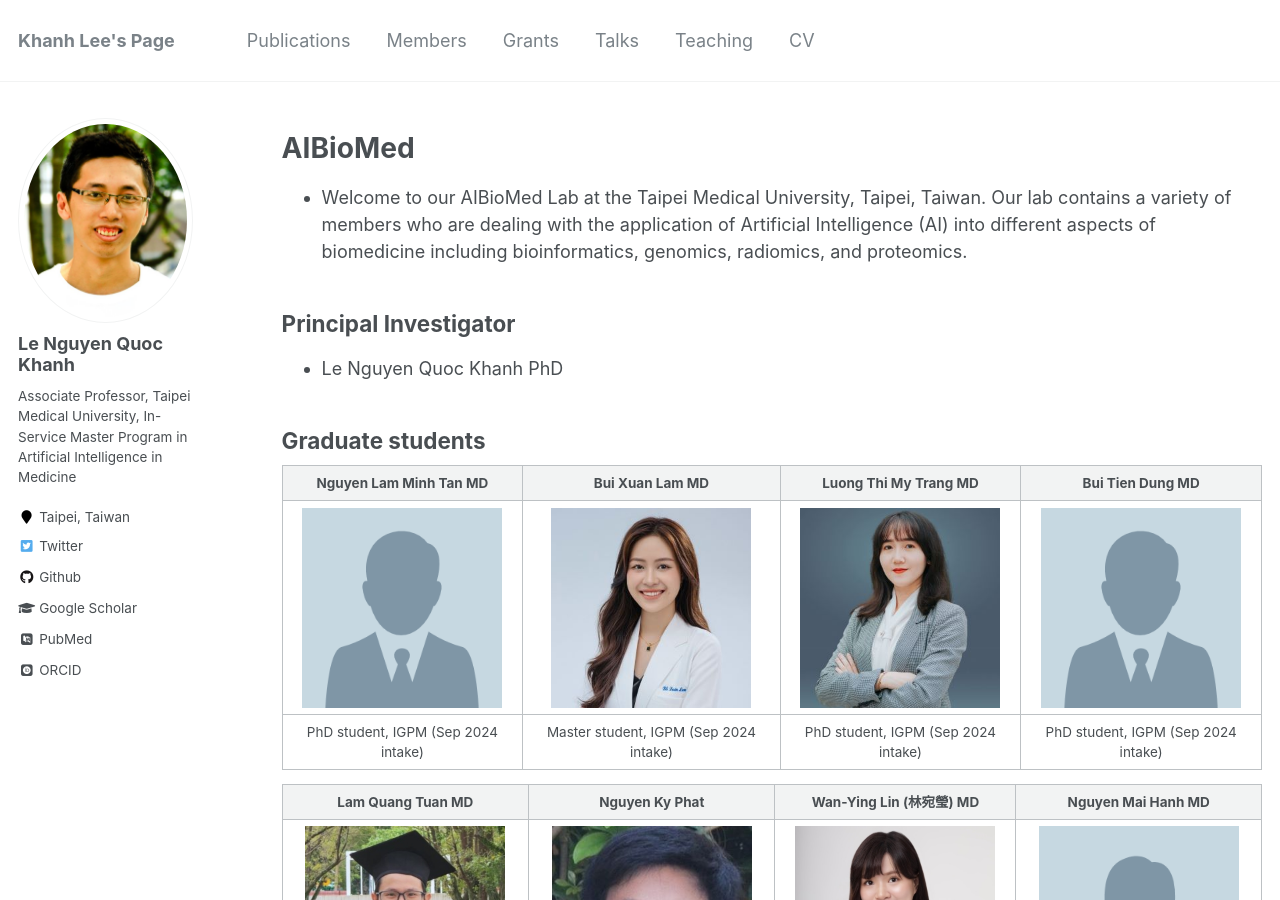
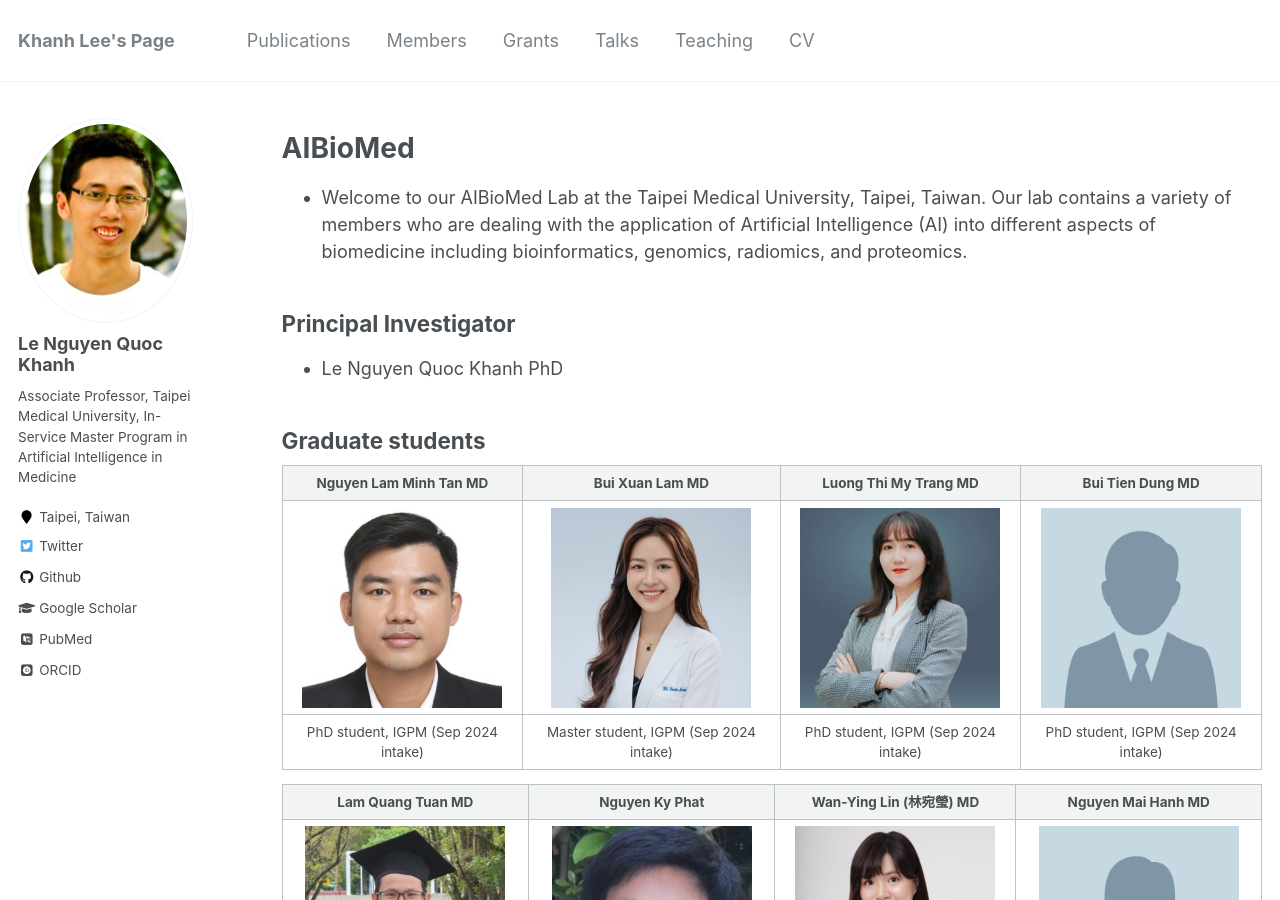
Before and after one commit to khanhlee/khanhlee.github.io, a Jekyll site: the page built from _pages/member.md, in a window 1280 px wide and 900 px high. Built offline with Jekyll 4.4.1, drawn with Linux system fonts in a browser that asks for light colours; some web fonts are replaced.

Commit message:
Update member.md

```diff
--- a/_pages/member.md
+++ b/_pages/member.md
@@ -15,7 +15,7 @@ author_profile: true
 
 | Nguyen Lam Minh Tan MD | Bui Xuan Lam MD | Luong Thi My Trang MD | Bui Tien Dung MD |
 | :-------------: | :-------------: | :-----: | :-----: |
-| <img align="center" src="/images/male.png" width="200px"> | <img align="center" src="/images/xuan_lam.jpg" width="200px"> | <img align="center" src="/images/mytrang.jpg" width="200px"> | <img align="center" src="/images/male.png" width="200px"> |
+| <img align="center" src="/images/tan.jpg" width="200px"> | <img align="center" src="/images/xuan_lam.jpg" width="200px"> | <img align="center" src="/images/mytrang.jpg" width="200px"> | <img align="center" src="/images/male.png" width="200px"> |
 | PhD student, IGPM (Sep 2024 intake) | Master student, IGPM (Sep 2024 intake) | PhD student, IGPM (Sep 2024 intake) | PhD student, IGPM (Sep 2024 intake) |
 
 | Lam Quang Tuan MD | Nguyen Ky Phat | Wan-Ying Lin (林宛瑩) MD | Nguyen Mai Hanh MD |
```
